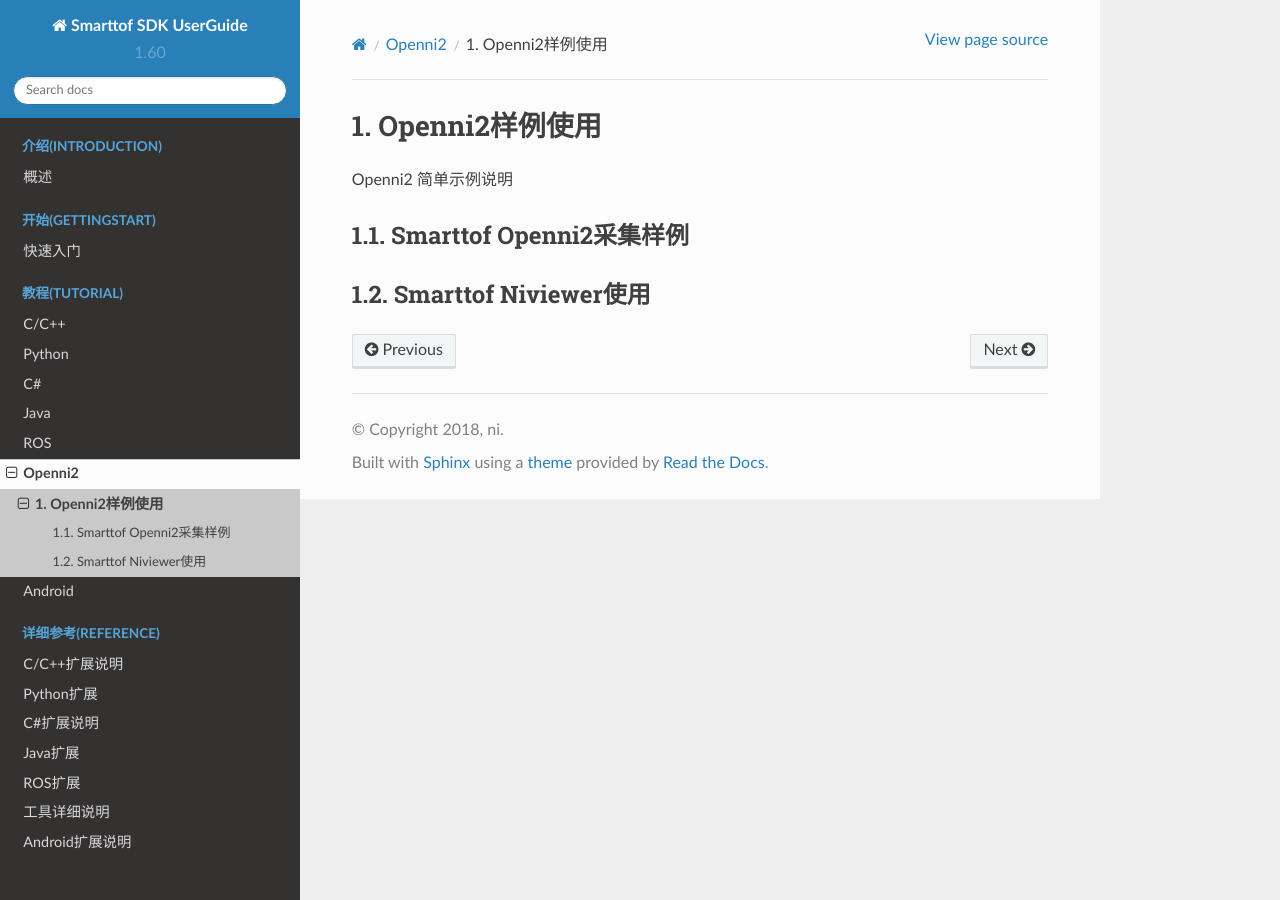
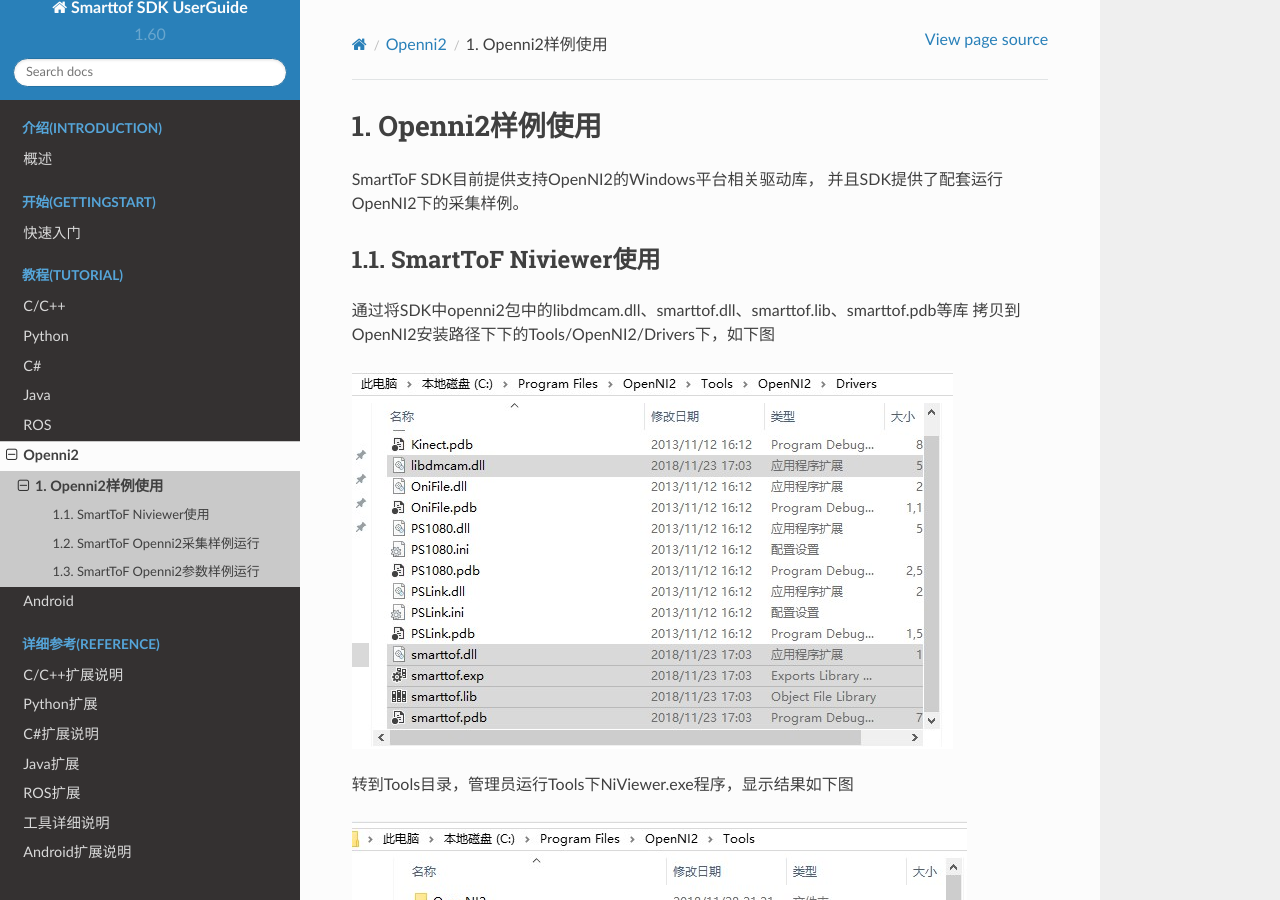
Before and after one commit to smarttofsdk/doctest, a Sphinx documentation site: the page built from source/Tutorial/OpenNI2/openni.rst, in a window 1280 px wide and 900 px high. Built offline with Sphinx 7.4.7 and the Read the Docs theme 2.0.0, drawn with Linux system fonts in a browser that asks for light colours; some of the changed text lies outside the part shown.

Commit message:
[Tutorial/OpenNI2]上传Openni2样例说明

```diff
--- a/source/Tutorial/OpenNI2/openni.rst
+++ b/source/Tutorial/OpenNI2/openni.rst
@@ -1,10 +1,38 @@
 Openni2样例使用
 =================
 
-Openni2 简单示例说明
+SmartToF SDK目前提供支持OpenNI2的Windows平台相关驱动库，
+并且SDK提供了配套运行OpenNI2下的采集样例。
 
-Smarttof Openni2采集样例
-++++++++++++++++++++++++++
+SmartToF Niviewer使用
+---------------------------
 
-Smarttof Niviewer使用
-++++++++++++++++++++++++++
+通过将SDK中openni2包中的libdmcam.dll、smarttof.dll、smarttof.lib、smarttof.pdb等库
+拷贝到OpenNI2安装路径下下的Tools/OpenNI2/Drivers下，如下图
+
+.. image:: imageNi/win_N1.jpg
+
+转到Tools目录，管理员运行Tools下NiViewer.exe程序，显示结果如下图
+
+.. image:: imageNi/win_N2.jpg
+
+.. image:: imageNi/win_N3.png
+
+
+SmartToF Openni2采集样例运行
+--------------------------------
+
+进入SDK中的openni2目录下的Smarttof_OpenNI_Sample/Smarttof_OpenNI_Sample,打开VS工程如下图
+
+.. image:: imageNi/win_N4.jpg
+
+编译生成main.cpp,生成后运行结果如下图
+
+.. image:: imageNi/win_N5.jpg
+
+SmartToF Openni2参数样例运行
+--------------------------------
+
+将Openni2采集样例中改为sample_set_param.cpp加入编译，编译生成后运行结果如下图
+
+.. image:: imageNi/win_N6.jpg
```
Also changed, not shown: source/Tutorial/OpenNI2/imageNi/win_N1.jpg (added), source/Tutorial/OpenNI2/imageNi/win_N2.jpg (added), source/Tutorial/OpenNI2/imageNi/win_N3.png (added), source/Tutorial/OpenNI2/imageNi/win_N4.jpg (added), source/Tutorial/OpenNI2/imageNi/win_N5.jpg (added), source/Tutorial/OpenNI2/imageNi/win_N6.jpg (added), 7 other files.
